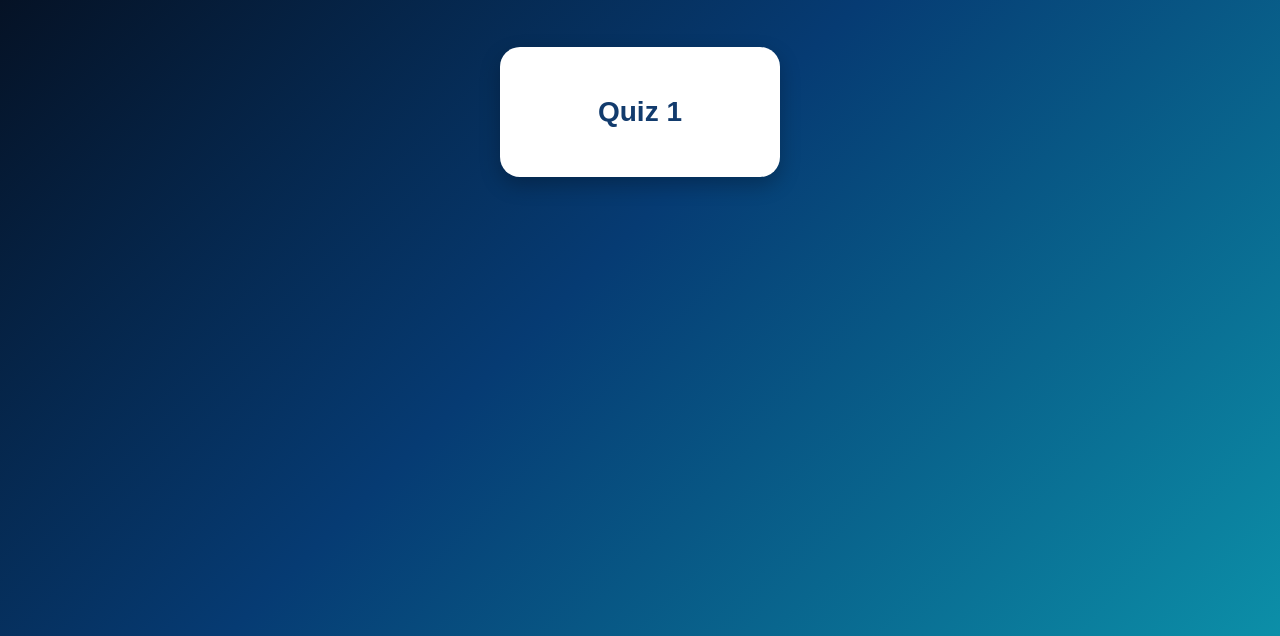
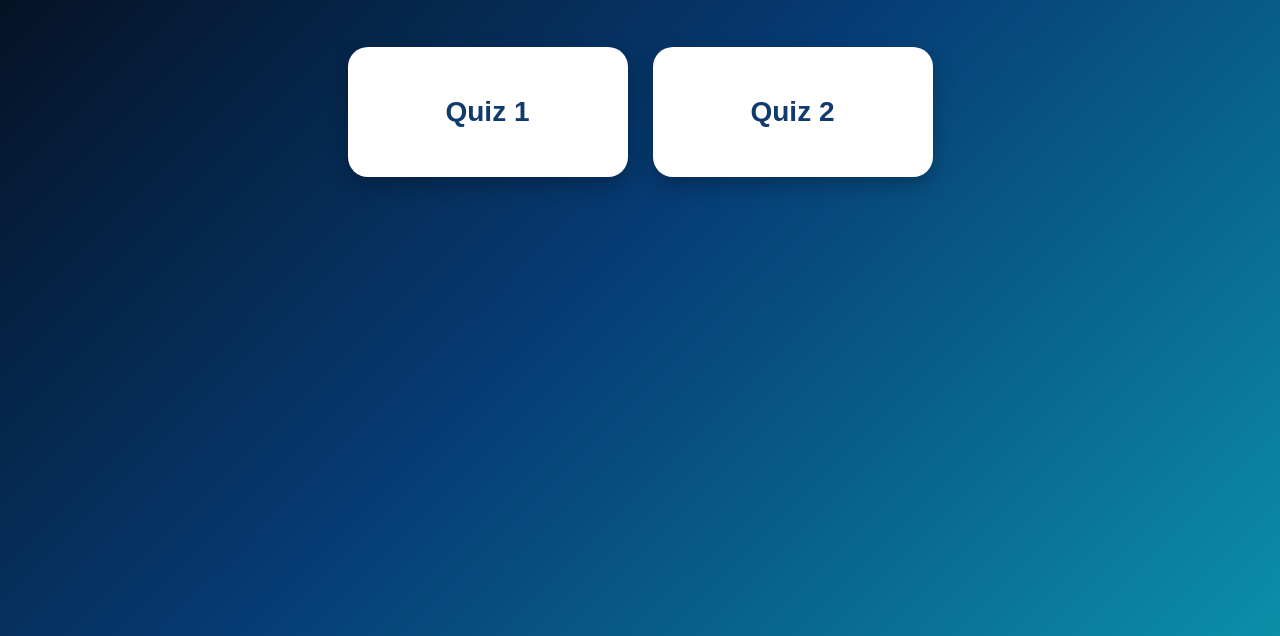
Before and after one commit to centerjust4u-creator/AI-Law, a plain HTML site: page index.html in a window 1280 px wide. Shown: the part 192-828 px from the top of the page. Drawn offline with Linux system fonts and the light colour scheme.

Commit message:
Fix HTML structure for quizzes section

```diff
--- a/index.html
+++ b/index.html
@@ -62,7 +62,11 @@
 
     <div class="quizzes">
         <a class="quiz" href="quiz-1/">
+
             Quiz 1
+
+        <a class="quiz" href="quiz-2/">
+            Quiz 2
         </a>
     </div>
 
```
